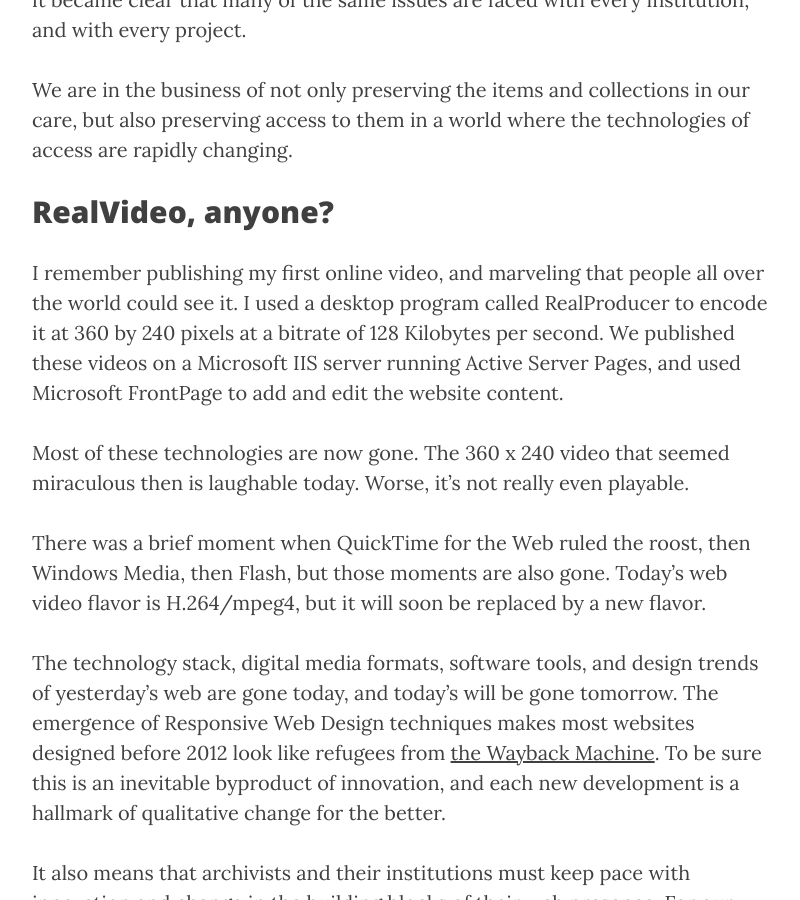
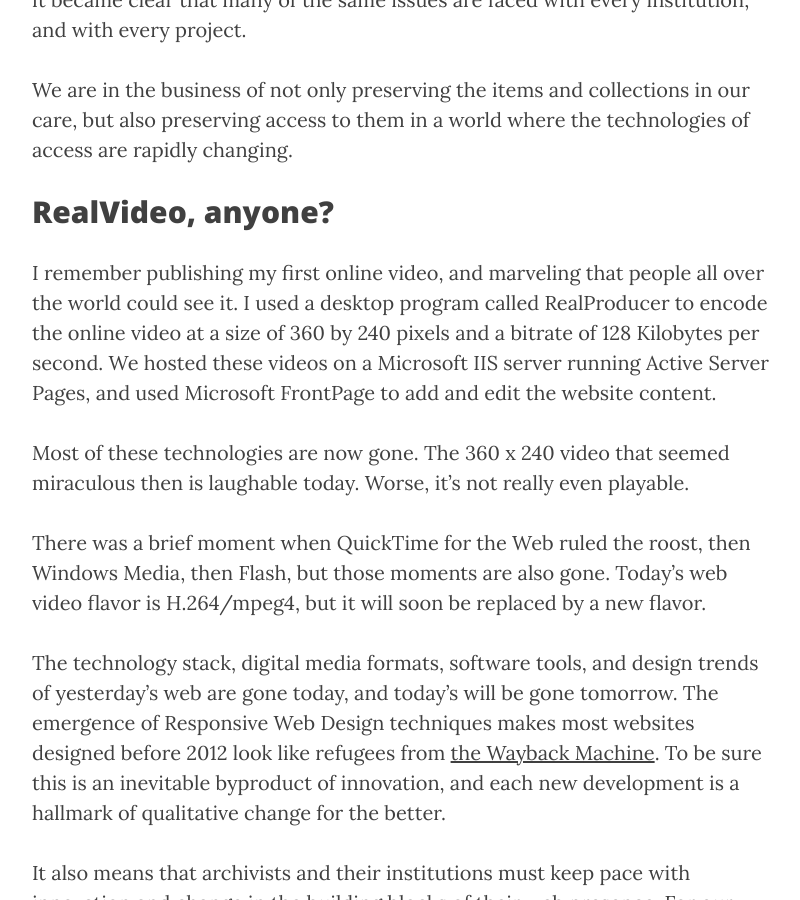
Before and after one commit to jackbrighton/jackbrighton.github.io, a Jekyll site: the page built from _posts/2015-04-23-archive-not-found.markdown, in a window 1280 px wide and 900 px high, scrolled down 1744 px. Shown: the whole window, without its empty margins (233-1033 px from the left). Built offline with Jekyll 4.4.1, drawn with Linux system fonts in a browser that asks for light colours; nearby versions of some CDN libraries.

Commit message:
post edits 1.4

```diff
--- a/_posts/2015-04-23-archive-not-found.markdown
+++ b/_posts/2015-04-23-archive-not-found.markdown
@@ -26,7 +26,7 @@
 
 ## RealVideo, anyone?
 
-I remember publishing my first online video, and marveling that people all over the world could see it.  I used a desktop program called RealProducer to encode it at 360 by 240 pixels at a bitrate of 128 Kilobytes per second. We published these videos on a Microsoft IIS server running Active Server Pages, and used Microsoft FrontPage to add and edit the website content.
+I remember publishing my first online video, and marveling that people all over the world could see it.  I used a desktop program called RealProducer to encode the online video at a size of 360 by 240 pixels and a bitrate of 128 Kilobytes per second. We hosted these videos on a Microsoft IIS server running Active Server Pages, and used Microsoft FrontPage to add and edit the website content.
 
 Most of these technologies are now gone. The 360 x 240 video that seemed miraculous then is laughable today. Worse, it’s not really even playable.
 
```
